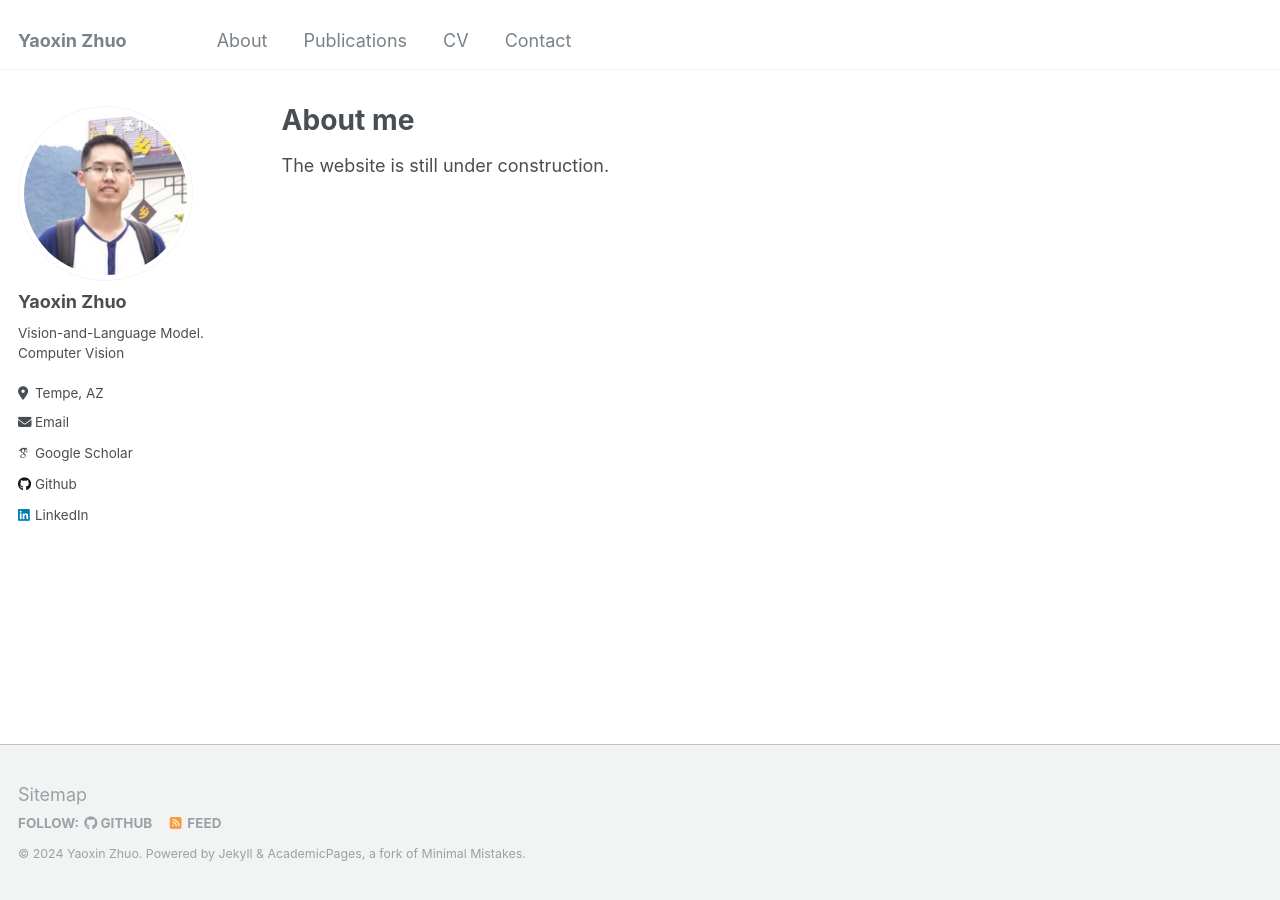
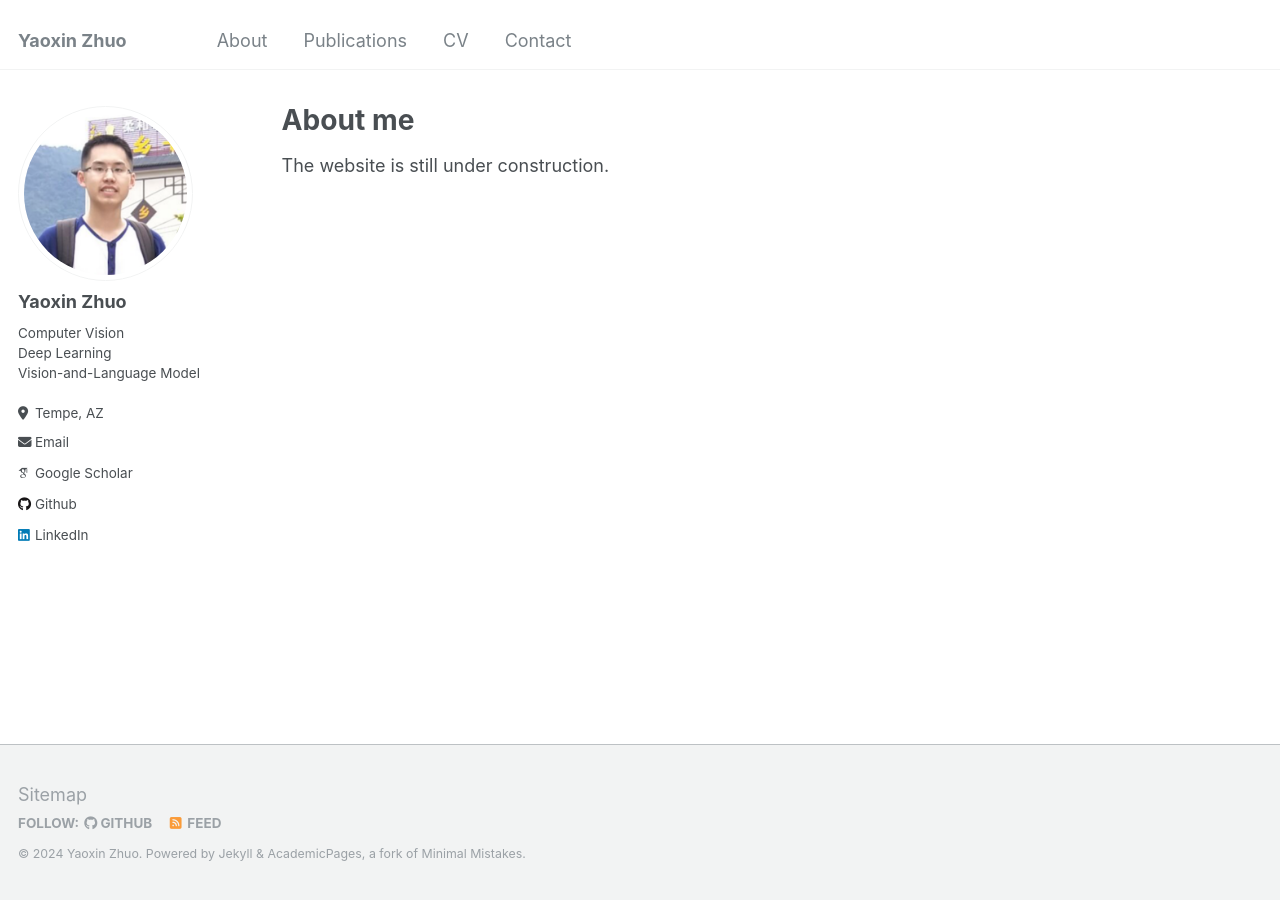
Before and after one commit to yaoxinzhuo/yaoxinzhuo.github.io, a Jekyll site: the page built from _pages/post.md, in a window 1280 px wide. Built offline with Jekyll 4.4.1, drawn with Linux system fonts in a browser that asks for light colours; some web fonts are replaced.

Commit message:
Update _config.yml

```diff
--- a/_config.yml
+++ b/_config.yml
@@ -24,7 +24,7 @@ author:
   avatar           : "picture.png"
   name             : "Yaoxin Zhuo"
   pronouns         : # example: "she/her"
-  bio              : "Vision-and-Language Model.<br>Computer Vision"
+  bio              : "Computer Vision <br> Deep Learning <br> Vision-and-Language Model"
   location         : "Tempe, AZ"
   employer         : #"Red Brick University"
   uri              : # URL
```
